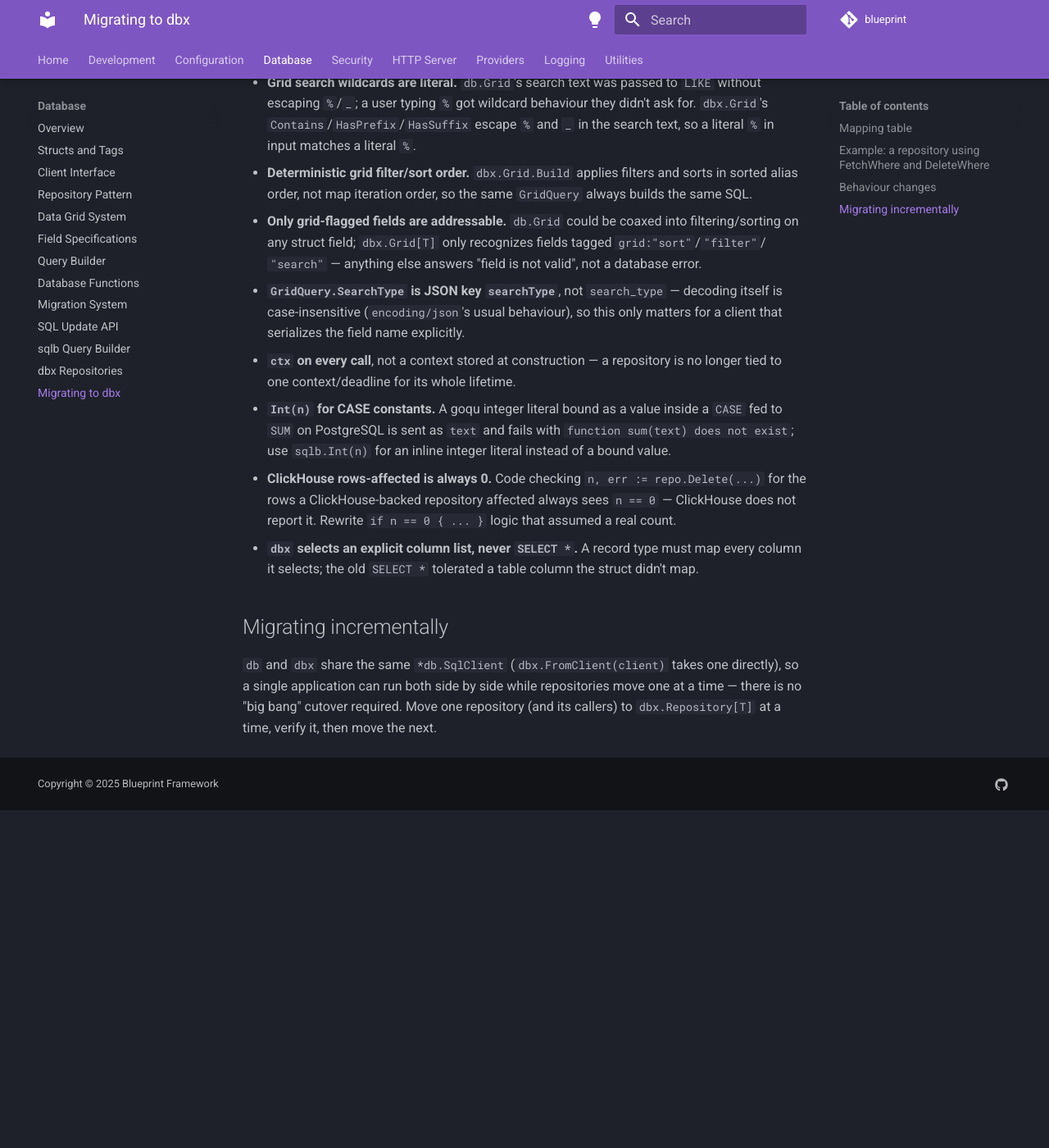
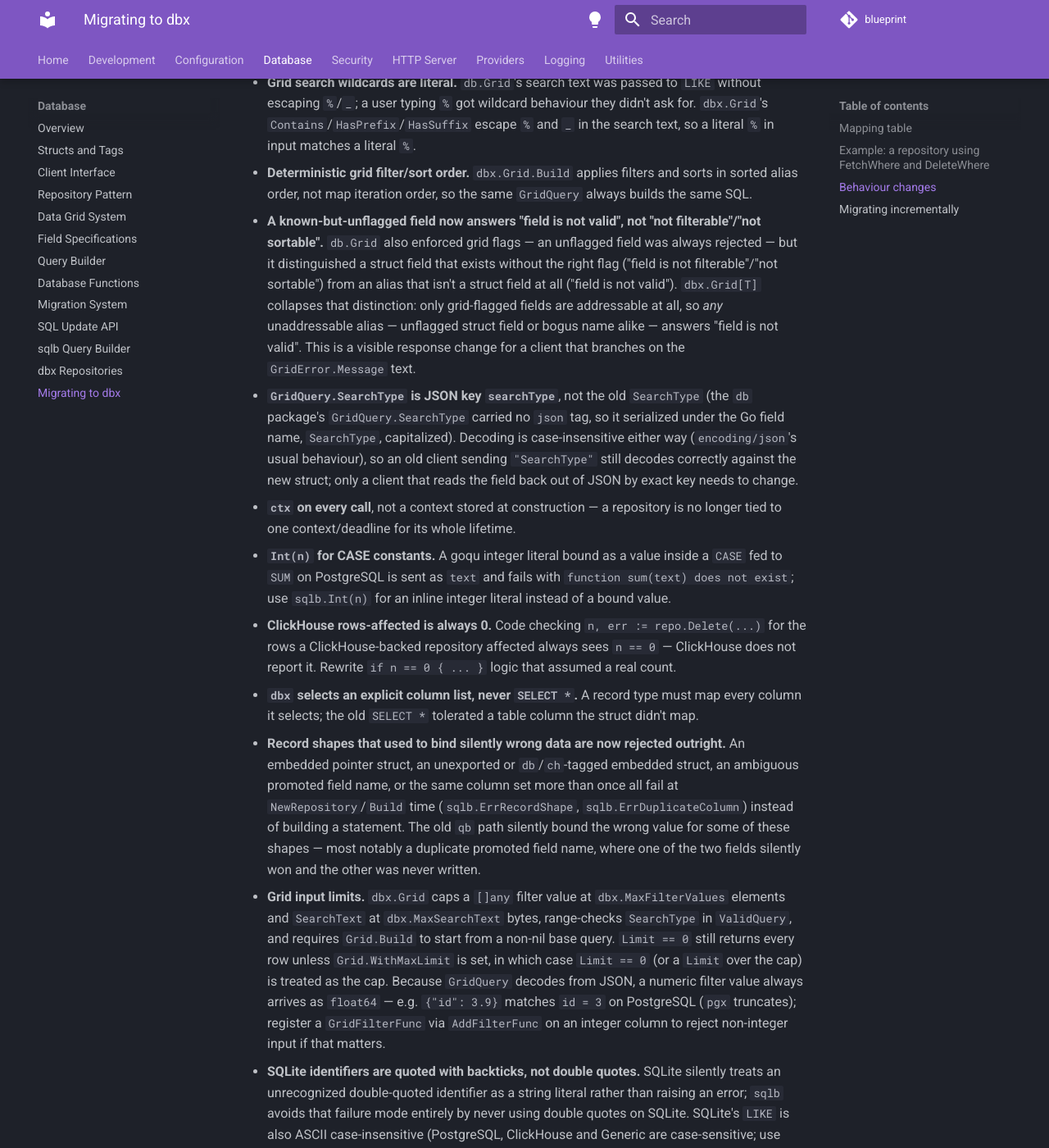
Before and after one commit to oddbit-project/blueprint, an MkDocs documentation site: the page built from docs/db/migrating-to-dbx.md, in a window 1280 px wide and 1400 px high, scrolled down 2382 px. Shown: the whole window at 82% size. Built offline with MkDocs 1.6.1 and Material for MkDocs 9.7.7, drawn with Linux system fonts in a browser that asks for light colours; comment, search, counter and statistics services are not loaded; before the commit the page ends 3370 px from its top, so only the background shows below that; some of the changed text lies outside the part shown.

Commit message:
docs: correct migration guide behaviour changes

```diff
--- a/docs/db/migrating-to-dbx.md
+++ b/docs/db/migrating-to-dbx.md
@@ -82,12 +82,19 @@ not just its call syntax:
   input matches a literal `%`.
 - **Deterministic grid filter/sort order.** `dbx.Grid.Build` applies filters and sorts in sorted
   alias order, not map iteration order, so the same `GridQuery` always builds the same SQL.
-- **Only grid-flagged fields are addressable.** `db.Grid` could be coaxed into filtering/sorting
-  on any struct field; `dbx.Grid[T]` only recognizes fields tagged `grid:"sort"`/`"filter"`/
-  `"search"` — anything else answers "field is not valid", not a database error.
-- **`GridQuery.SearchType` is JSON key `searchType`**, not `search_type` — decoding itself is
-  case-insensitive (`encoding/json`'s usual behaviour), so this only matters for a client that
-  serializes the field name explicitly.
+- **A known-but-unflagged field now answers "field is not valid", not "not filterable"/"not
+  sortable".** `db.Grid` also enforced grid flags — an unflagged field was always rejected — but
+  it distinguished a struct field that exists without the right flag ("field is not
+  filterable"/"not sortable") from an alias that isn't a struct field at all ("field is not
+  valid"). `dbx.Grid[T]` collapses that distinction: only grid-flagged fields are addressable at
+  all, so *any* unaddressable alias — unflagged struct field or bogus name alike — answers
+  "field is not valid". This is a visible response change for a client that branches on the
+  `GridError.Message` text.
+- **`GridQuery.SearchType` is JSON key `searchType`**, not the old `SearchType` (the `db` package's
+  `GridQuery.SearchType` carried no `json` tag, so it serialized under the Go field name,
+  `SearchType`, capitalized). Decoding is case-insensitive either way (`encoding/json`'s usual
+  behaviour), so an old client sending `"SearchType"` still decodes correctly against the new
+  struct; only a client that reads the field back out of JSON by exact key needs to change.
 - **`ctx` on every call**, not a context stored at construction — a repository is no longer tied
   to one context/deadline for its whole lifetime.
 - **`Int(n)` for CASE constants.** A goqu integer literal bound as a value inside a `CASE` fed to
@@ -98,6 +105,35 @@ not just its call syntax:
   it. Rewrite `if n == 0 { ... }` logic that assumed a real count.
 - **`dbx` selects an explicit column list, never `SELECT *`.** A record type must map every
   column it selects; the old `SELECT *` tolerated a table column the struct didn't map.
+- **Record shapes that used to bind silently wrong data are now rejected outright.** An embedded
+  pointer struct, an unexported or `db`/`ch`-tagged embedded struct, an ambiguous promoted field
+  name, or the same column set more than once all fail at `NewRepository`/`Build` time
+  (`sqlb.ErrRecordShape`, `sqlb.ErrDuplicateColumn`) instead of building a statement. The old `qb`
+  path silently bound the wrong value for some of these shapes — most notably a duplicate
+  promoted field name, where one of the two fields silently won and the other was never written.
+- **Grid input limits.** `dbx.Grid` caps a `[]any` filter value at `dbx.MaxFilterValues` elements
+  and `SearchText` at `dbx.MaxSearchText` bytes, range-checks `SearchType` in `ValidQuery`, and
+  requires `Grid.Build` to start from a non-nil base query. `Limit == 0` still returns every row
+  unless `Grid.WithMaxLimit` is set, in which case `Limit == 0` (or a `Limit` over the cap) is
+  treated as the cap. Because `GridQuery` decodes from JSON, a numeric filter value always
+  arrives as `float64` — e.g. `{"id": 3.9}` matches `id = 3` on PostgreSQL (`pgx` truncates);
+  register a `GridFilterFunc` via `AddFilterFunc` on an integer column to reject non-integer
+  input if that matters.
+- **SQLite identifiers are quoted with backticks, not double quotes.** SQLite silently treats an
+  unrecognized double-quoted identifier as a string literal rather than raising an error; `sqlb`
+  avoids that failure mode entirely by never using double quotes on SQLite. SQLite's `LIKE` is
+  also ASCII case-insensitive (PostgreSQL, ClickHouse and Generic are case-sensitive; use
+  `ILIKE` there).
+- **ClickHouse-specific restrictions**: a literal `?` is rejected in identifiers and in `Raw`'s
+  `??` form; map, struct and named (driver-bound) values are rejected outright
+  (`sqlb.ErrUnsafeValue`) rather than sent to a driver that can't bind them safely; a `UNION`
+  with an outer `ORDER BY`/`LIMIT`/`OFFSET` is wrapped as `SELECT * FROM (<union>) ...`;
+  `Delete(t).All()` renders `... WHERE 1`; lightweight `DELETE` does not work on Distributed
+  tables or tables with projections; and a bound `time.Time` reaches the server at second
+  precision (a `clickhouse-go` v2.40.3 limitation, not a `dbx`/`sqlb` choice).
+- **PostgreSQL: a bound value alone in a select list may need `sqlb.Cast(...)`.** PostgreSQL
+  cannot always infer a parameter's type from context alone and fails with "could not determine
+  data type of parameter" — wrap the value in `sqlb.Cast(v, "type")` when that happens.
 
 ## Migrating incrementally
 
```
Also changed, not shown: docs/db/sqlb.md (+16 -8 lines), 1 other file.
